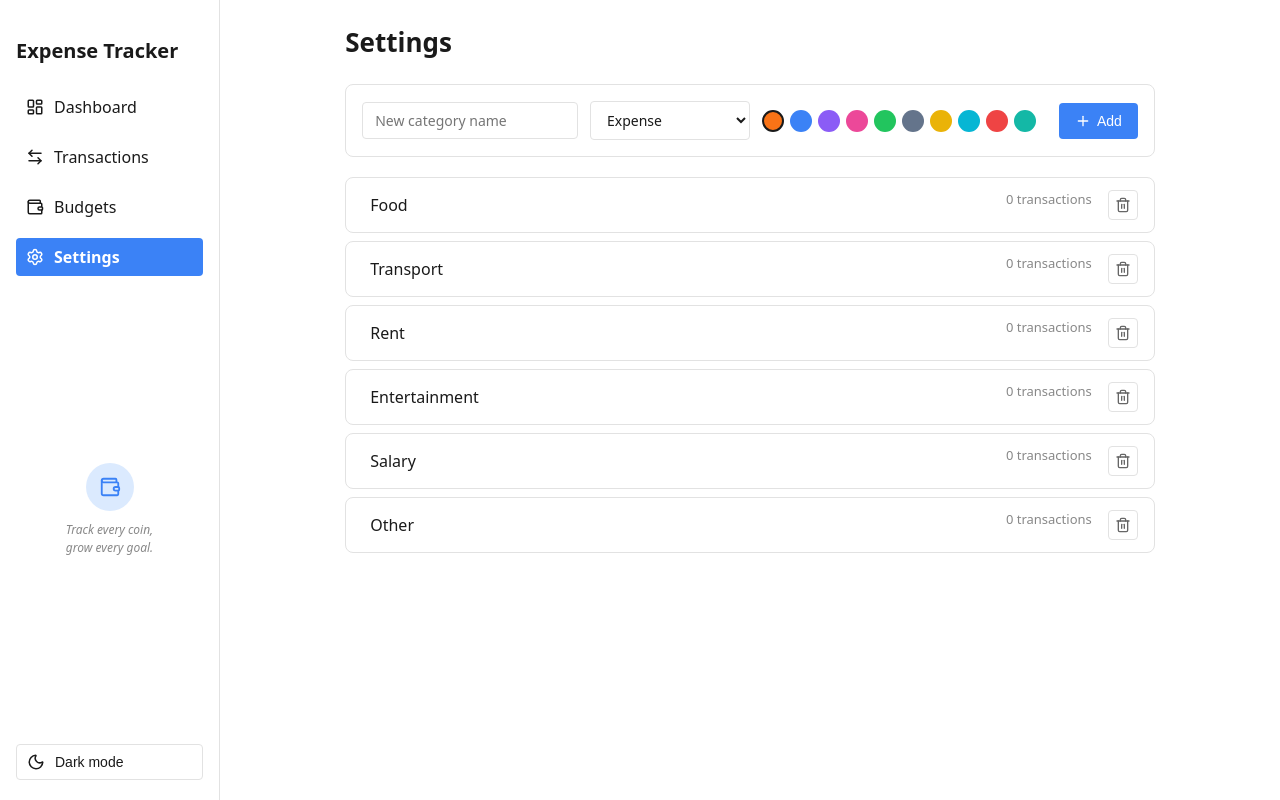
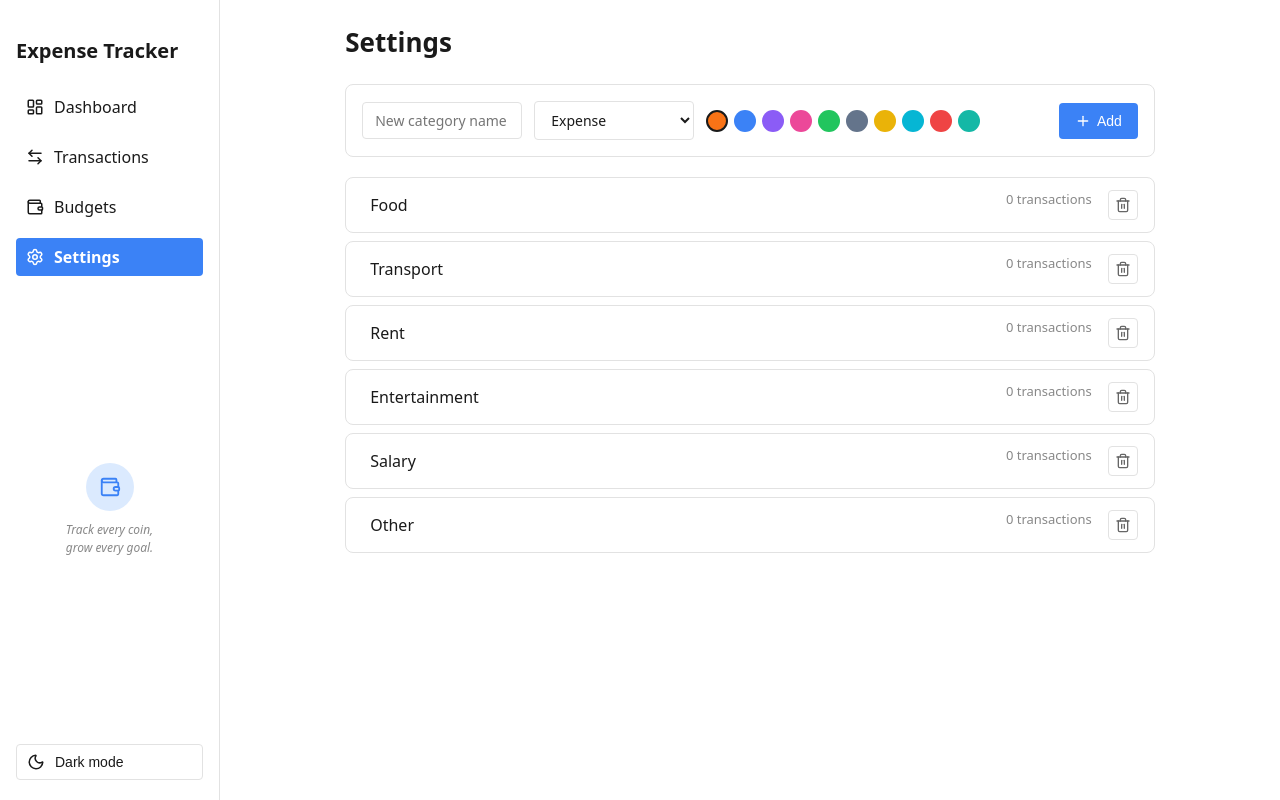
Before and after one commit to Palvett/Expense_tracker, a React (Vite) app: page /settings in a window 1280 px wide. Built offline with nearby package versions, Linux system fonts and the light colour scheme.

Commit message:
Final touches

```diff
--- a/src/features/categories/CategoryManager.css
+++ b/src/features/categories/CategoryManager.css
@@ -1,13 +1,11 @@
 .category-manager {
   width: 100%;
-  margin: 0 auto;
 }
 
 .category-add-controls {
   flex: 1 1 320px;
   display: flex;
   align-items: center;
-  justify-content: space-between;
   flex-wrap: wrap;
   gap: 12px;
   min-width: 0;
@@ -41,11 +39,6 @@
   font-size: 14px;
   background: var(--color-input-bg);
   color: var(--color-text);
-}
-
-.category-add-form input {
-  flex: 1 1 160px;
-  min-width: 0;
 }
 
 .color-picker {
@@ -131,7 +124,7 @@
 
   .category-add-controls button[type="submit"] {
     flex: 0 0 auto;
-    margin: 0 auto;
+    margin-left: auto;
   }
 
   .category-row {
```
